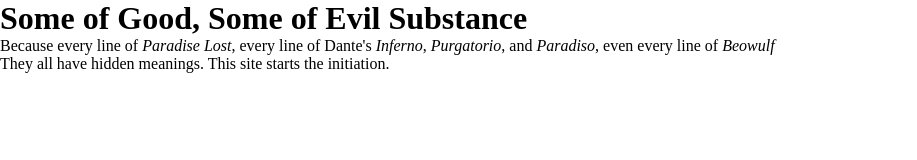
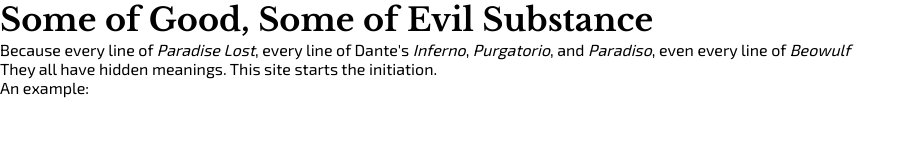
Before and after one commit to nosonxy/forbiddenBooks, a plain HTML site: page index.html in a window 1280 px wide. Shown: the whole page, without its empty margins (0-917 px from the left). Drawn offline with nearby package versions, Linux system fonts and the light colour scheme.

Commit message:
added fonts

```diff
--- a/index.html
+++ b/index.html
@@ -5,6 +5,7 @@
     <meta name="viewport" content="width=device-width, initial-scale=1.0">
     <title>Lovecraft, Milton, and Forbidden Books</title>
     <link rel="stylesheet" href="styles.css">
+    <link href="https://fonts.googleapis.com/css?family=Exo+2:400,700|Libre+Baskerville:400,400i,700&display=swap" rel="stylesheet">
 </head>
 <body>
     <h1>Some of Good, Some of Evil Substance</h1>
@@ -12,5 +13,6 @@
     <p>Because every line of <em>Paradise Lost</em>, every line of Dante's <em>Inferno</em>, <em>Purgatorio</em>, and <em>Paradiso</em>, even every line of <em>Beowulf</em></p>
     <p>They all have hidden meanings. This site starts the initiation.</p>
 
+    <p>An example: </p>
 </body>
 </html>
--- a/styles.css
+++ b/styles.css
@@ -1,3 +1,11 @@
 * {
 	margin: 0;
 }
+
+body {
+	font-family: 'Libre Baskerville', serif;
+}
+
+p {
+	font-family: 'Exo 2', sans-serif;
+}
```
